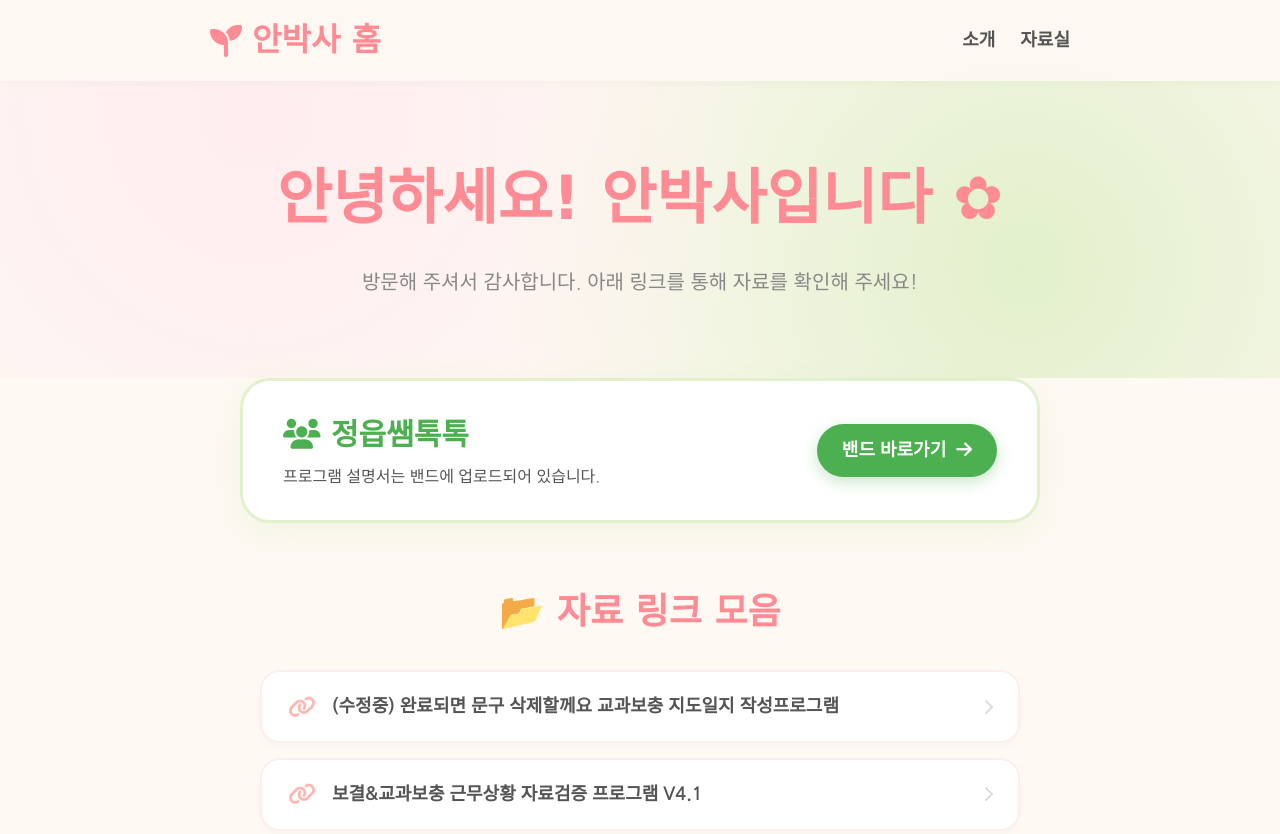
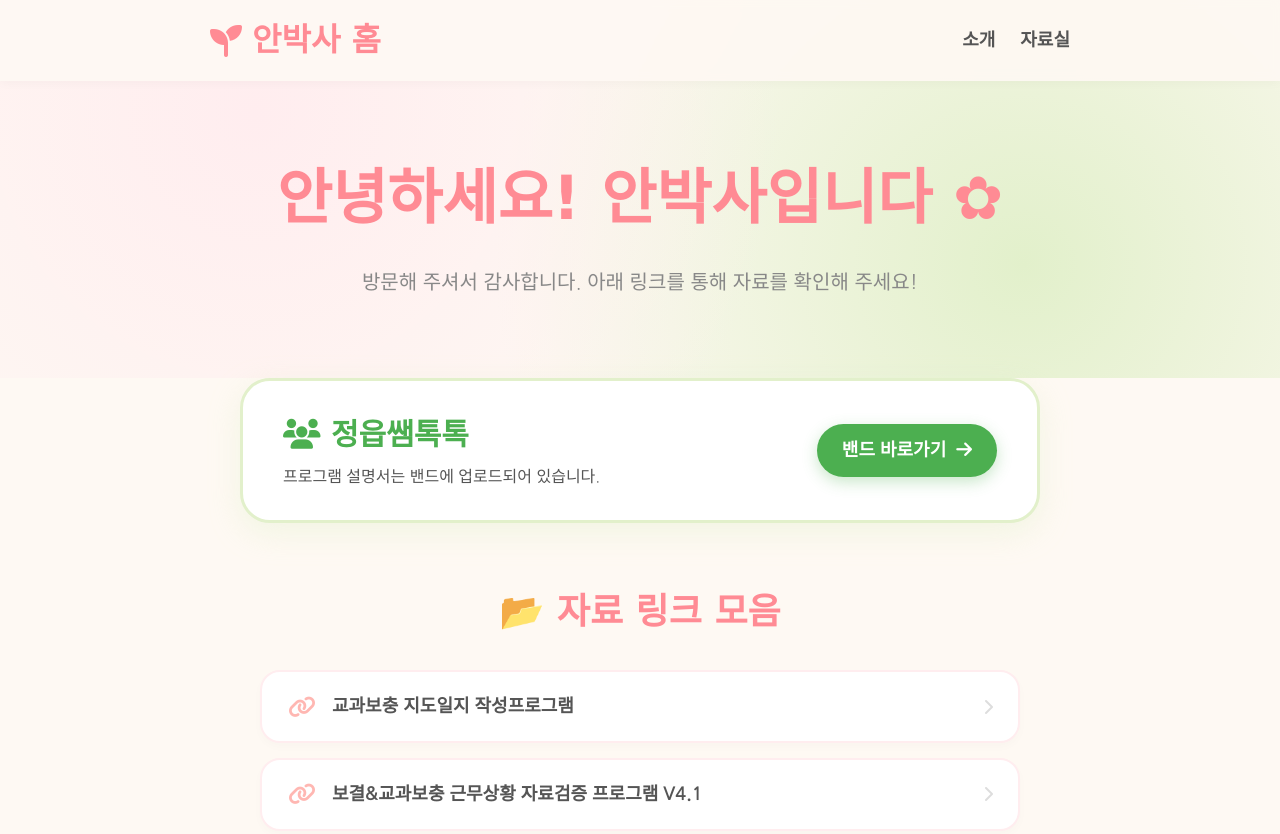
Before and after one commit to Ahnbagsa/Ahnbagsa.github.io, a plain HTML site: page index.html in a window 1280 px wide. Shown: the top 834 px of the page. Drawn offline with Linux system fonts and the light colour scheme; a web font is replaced by a local one.

Commit message:
Update index.html

```diff
--- a/index.html
+++ b/index.html
@@ -282,7 +282,7 @@
        <a href="https://docs.google.com/spreadsheets/d/1tnigWt1HSF51degdpchSnY11D8W_kkjmfC-zeFnAnZ4/edit?usp=sharing" target="_blank" class="link-item">
     <span class="link-title">
         <i class="fa-solid fa-link"></i>
-        (수정중) 완료되면 문구 삭제할께요 교과보충 지도일지 작성프로그램
+        교과보충 지도일지 작성프로그램
     </span>
     <i class="fa-solid fa-chevron-right"></i>
 </a>
```
